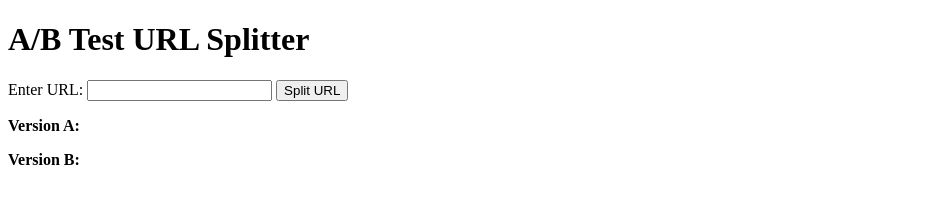
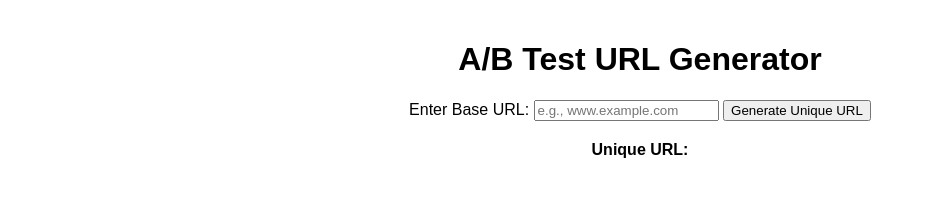
Before and after one commit to MathiasKristiansen/URLsplitterAB, a plain HTML site: page index.html in a window 1280 px wide. Shown: the whole page, without its empty margins (0-926 px from the left). Drawn offline with Linux system fonts and the light colour scheme.

Commit message:
Added frontend for URL A/B splitter

```diff
--- a/index.html
+++ b/index.html
@@ -3,29 +3,43 @@
 <head>
     <meta charset="UTF-8">
     <meta name="viewport" content="width=device-width, initial-scale=1.0">
-  <title>A/B Test URL Splitter</title>
+    <title>A/B Test URL Generator</title>
+    <style>
+        body {
+            font-family: Arial, sans-serif;
+            max-width: 600px;
+            margin: auto;
+            padding: 20px;
+            text-align: center;
+        }
+
+        #unique-url {
+            color: blue;
+            cursor: pointer;
+        }
+    </style>
+</head>
+<body>
+    <h1>A/B Test URL Generator</h1>
+    <label for="url">Enter Base URL:</label>
+    <input type="text" id="url" placeholder="e.g., www.example.com" required>
+    <button onclick="generateUniqueURL()">Generate Unique URL</button>
+
+    <div style="margin-top: 20px;">
+        <p><strong>Unique URL:</strong> <span id="unique-url"></span></p>
+    </div>
+
     <script>
-    async function splitURL() {
+        async function generateUniqueURL() {
             const url = document.getElementById('url').value;
-      const response = await fetch('/split-url', {
+            const response = await fetch('/generate-url', {
                 method: 'POST',
                 headers: { 'Content-Type': 'application/json' },
                 body: JSON.stringify({ url })
             });
             const data = await response.json();
-      document.getElementById('version-a').textContent = data.versionA;
-      document.getElementById('version-b').textContent = data.versionB;
+            document.getElementById('unique-url').textContent = data.uniqueUrl;
         }
     </script>
-</head>
-<body>
-  <h1>A/B Test URL Splitter</h1>
-  <label for="url">Enter URL:</label>
-  <input type="text" id="url" required>
-  <button onclick="splitURL()">Split URL</button>
-  <div>
-    <p><strong>Version A:</strong> <span id="version-a"></span></p>
-    <p><strong>Version B:</strong> <span id="version-b"></span></p>
-  </div>
 </body>
 </html>
```
Also changed, not shown: script.js (+35 -12 lines). Lines whose indentation alone changed are shown as unchanged.
